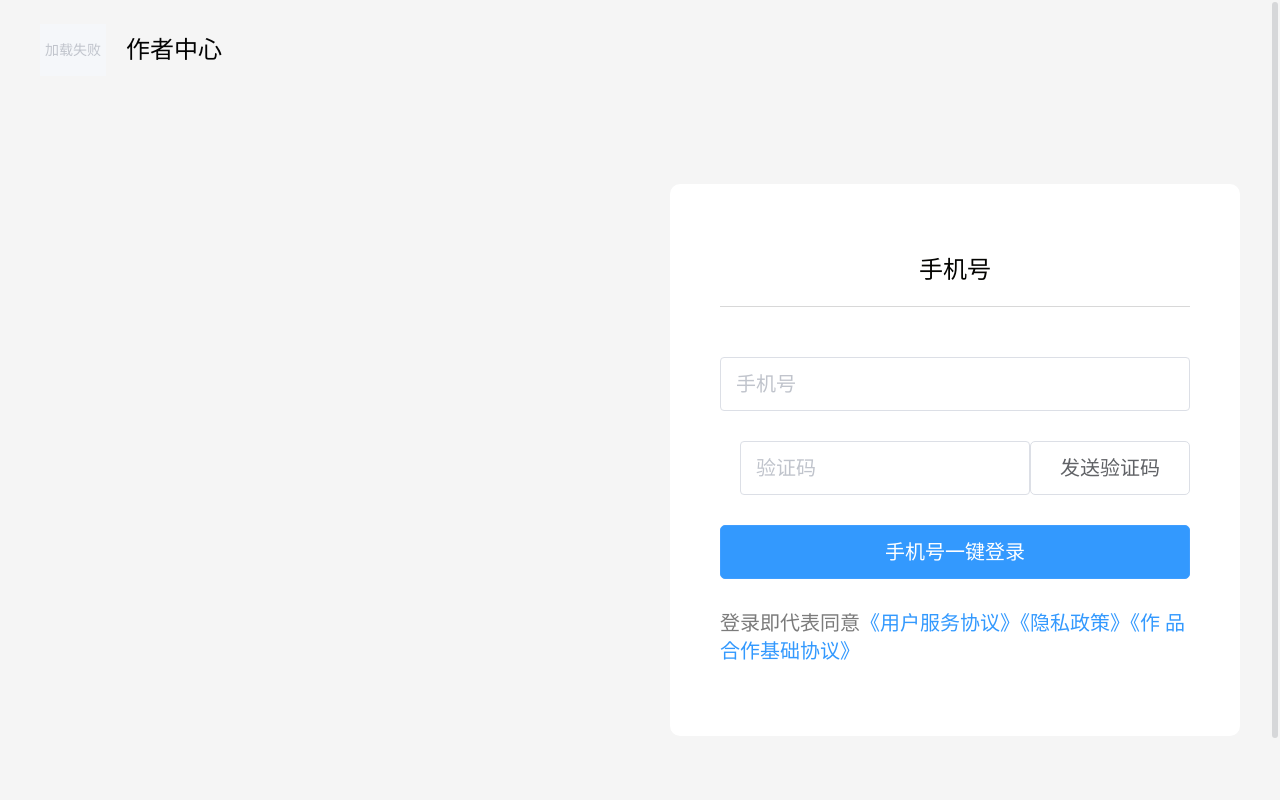
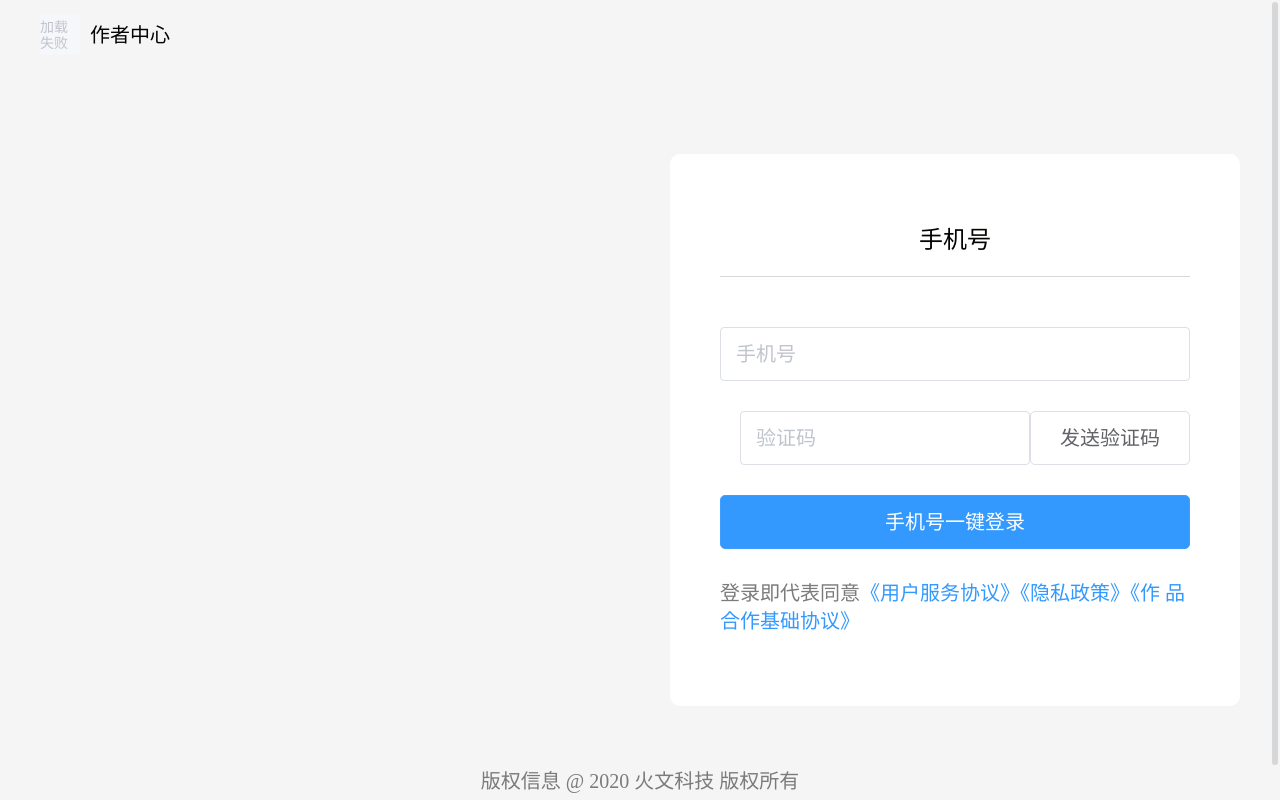
Before and after one commit to nleywy/fiction, a Vue app: page /#/login in a window 1280 px wide. Built offline with nearby package versions, Linux system fonts and the light colour scheme.

Commit message:
header组件样式修改

```diff
--- a/src/components/header/index.vue
+++ b/src/components/header/index.vue
@@ -2,12 +2,14 @@
     <header class="header">
         <section class="container">
             <div class="left">
-                <el-image
-                    class="logo"
-                    style="width: 66px; height: 52px"
-                    :src="url"
-                    >
-                </el-image>
+                <router-link to="/">
+                    <el-image
+                        class="logo"
+                        style="width: 40px; height: 40px"
+                        :src="url"
+                        >
+                    </el-image>
+                </router-link>
                 <span class="title">作者中心</span>
             </div>
 
@@ -15,16 +17,16 @@
                 <div class="right">
                     <el-image
                         class="logo"
-                        style="width: 32px; height: 20px;margin-right: 50px;"
-                        :src="url"
+                        style="width: 24px; height: 24px;margin-right: 50px;"
+                        :src="require('@/assets/pc.png')"
                         >
                     </el-image>
 
                     <el-dropdown trigger="click" @command="handleCommand">
                         <el-avatar
                             class="avatar"
-                            style="width: 44px; height: 44px;"
-                            :src="url"
+                            style="width: 36px; height: 36px;"
+                            :src="url || require('@/assets/avatar.png')"
                             >
                         </el-avatar>
                         <el-dropdown-menu slot="dropdown">
@@ -97,7 +99,7 @@ export default {
     .header {
         box-sizing: border-box;
         width: 100%;
-        height: 100px;
+        height: 70px;
         margin-bottom: 20px;
         background: #FFFFFF;
 
@@ -111,13 +113,13 @@ export default {
             .right {
                 .title {
                     display: inline-block;
-                    height: 100px;
-                    margin-left: 20px;
-                    font-size: 24px;
+                    height: 70px;
+                    margin-left: 10px;
+                    font-size: 20px;
                     font-family: PingFangSC-Regular, PingFang SC;
                     font-weight: 400;
                     color: #030303;
-                    line-height: 100px;
+                    line-height: 70px;
                     vertical-align: middle;
                 }
 
@@ -130,11 +132,11 @@ export default {
 
             .left {
                 display: inline-block;
-                height: 100px;
+                height: 70px;
             }
 
             .right {
-                height: 100px;
+                height: 70px;
                 position: absolute;
                 top: 50%;
                 right: 0px;
```
Also changed, not shown: src/assets/avatar.png (added), src/assets/pc.png (added).
